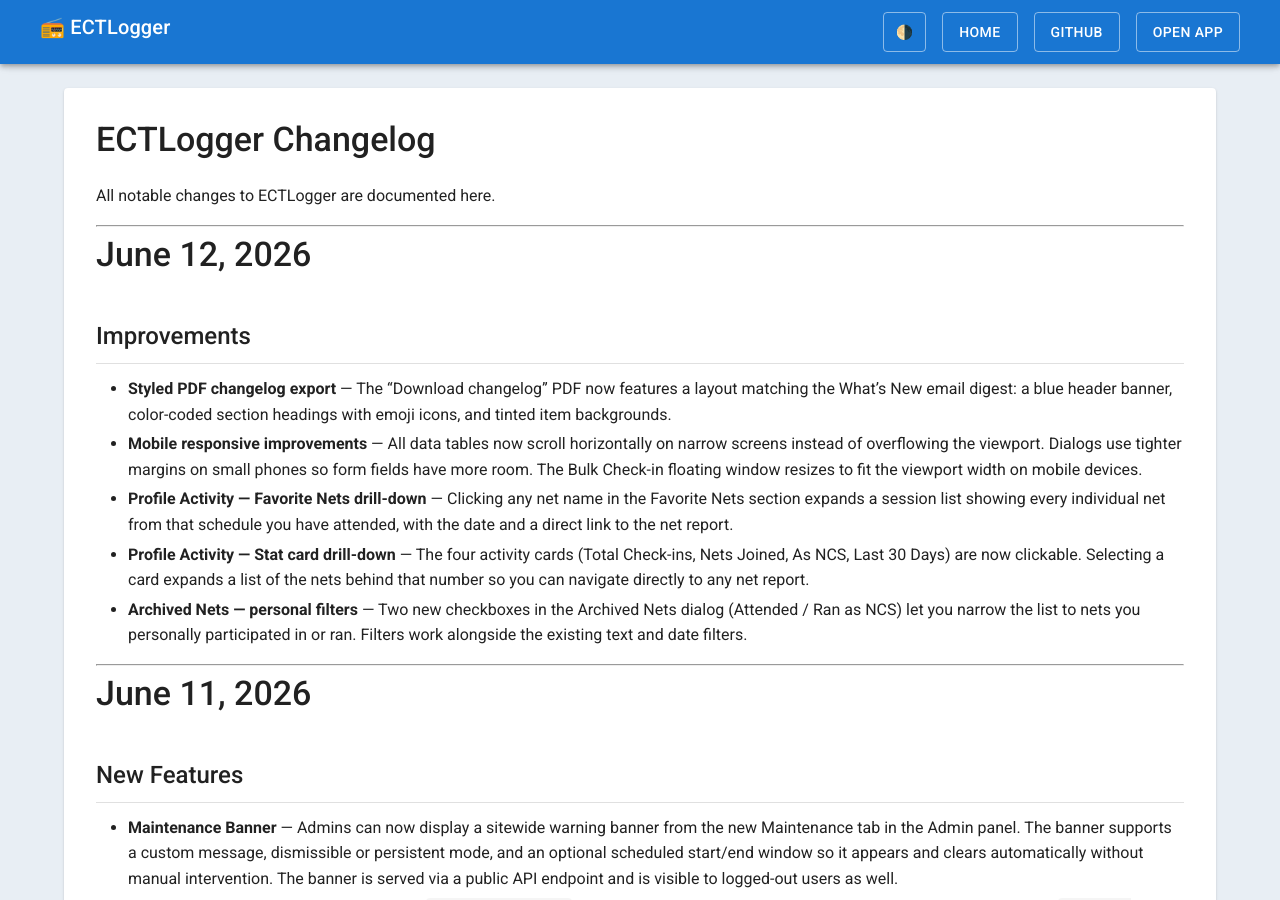
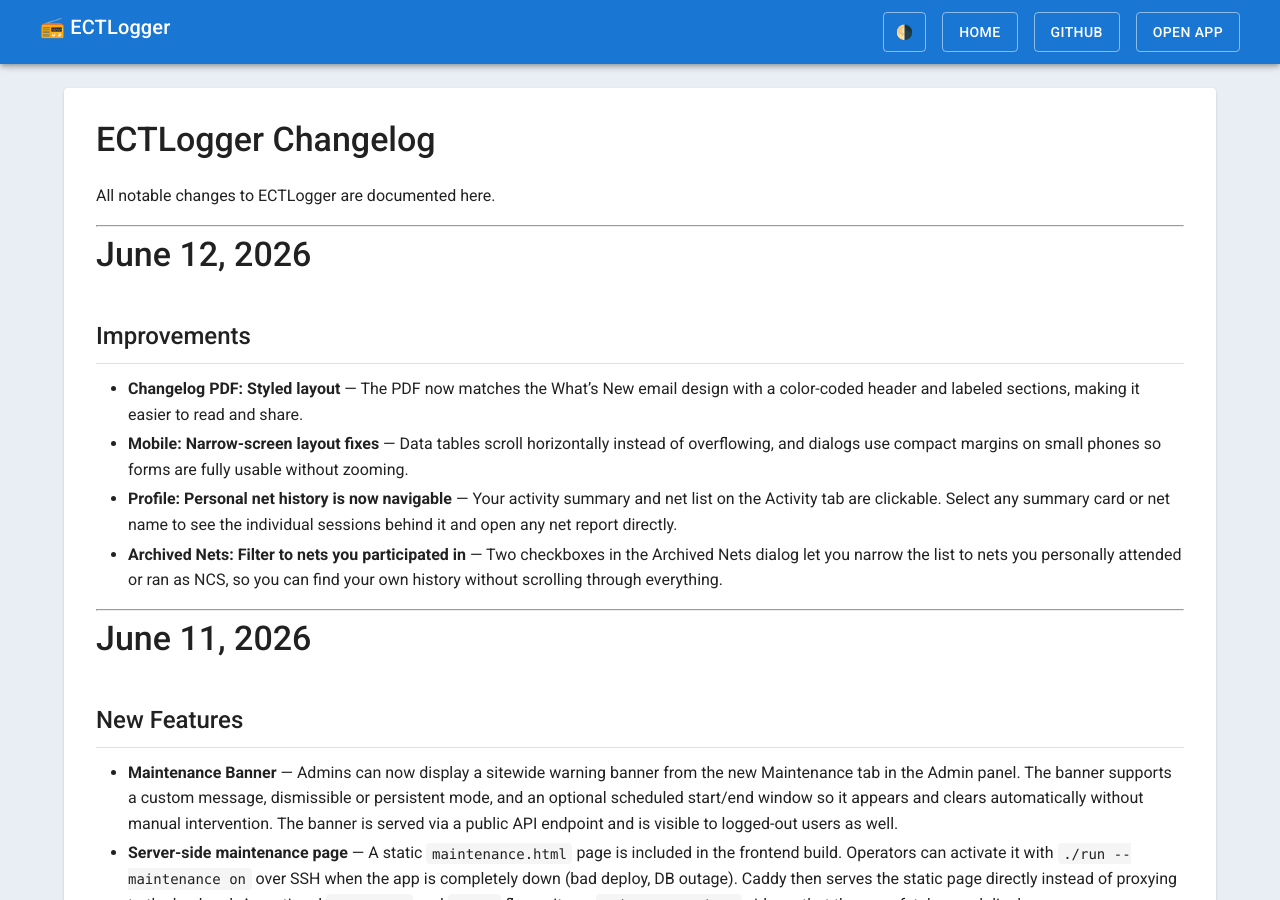
Before and after one commit to bradbrownjr/ectlogger, a Jekyll site: the page built from docs/CHANGELOG.md, in a window 1280 px wide and 900 px high. Built offline with Jekyll 4.4.1, drawn with Linux system fonts in a browser that asks for light colours; our own code applies the rules of GitHub Pages for plain Markdown files.

Commit message:
docs: standardize changelog item format — Category: Label — why
Add changelog format spec to copilot-instructions.md: always require a
category prefix, use colon (not em-dash) as the separator, always
include a why sentence, and group related changes under one item.

Rewrite the June 12 entries to follow the new spec: five items condensed
to four, technical labels replaced with plain language, and the three
separate Profile drill-down items merged into one Personal net history
entry focused on what users can do rather than how it was built.

```diff
--- a/docs/CHANGELOG.md
+++ b/docs/CHANGELOG.md
@@ -8,11 +8,10 @@
 
 ## Improvements
 
-* **Styled PDF changelog export** — The "Download changelog" PDF now features a layout matching the What's New email digest: a blue header banner, color-coded section headings with emoji icons, and tinted item backgrounds.
-* **Mobile responsive improvements** — All data tables now scroll horizontally on narrow screens instead of overflowing the viewport. Dialogs use tighter margins on small phones so form fields have more room. The Bulk Check-in floating window resizes to fit the viewport width on mobile devices.
-* **Profile Activity — Favorite Nets drill-down** — Clicking any net name in the Favorite Nets section expands a session list showing every individual net from that schedule you have attended, with the date and a direct link to the net report.
-* **Profile Activity — Stat card drill-down** — The four activity cards (Total Check-ins, Nets Joined, As NCS, Last 30 Days) are now clickable. Selecting a card expands a list of the nets behind that number so you can navigate directly to any net report.
-* **Archived Nets — personal filters** — Two new checkboxes in the Archived Nets dialog (Attended / Ran as NCS) let you narrow the list to nets you personally participated in or ran. Filters work alongside the existing text and date filters.
+* **Changelog PDF: Styled layout** — The PDF now matches the What's New email design with a color-coded header and labeled sections, making it easier to read and share.
+* **Mobile: Narrow-screen layout fixes** — Data tables scroll horizontally instead of overflowing, and dialogs use compact margins on small phones so forms are fully usable without zooming.
+* **Profile: Personal net history is now navigable** — Your activity summary and net list on the Activity tab are clickable. Select any summary card or net name to see the individual sessions behind it and open any net report directly.
+* **Archived Nets: Filter to nets you participated in** — Two checkboxes in the Archived Nets dialog let you narrow the list to nets you personally attended or ran as NCS, so you can find your own history without scrolling through everything.
 
 ---
 
```
Also changed, not shown: frontend/src/changelog.json (+4 -8 lines), .github/copilot-instructions.md.
